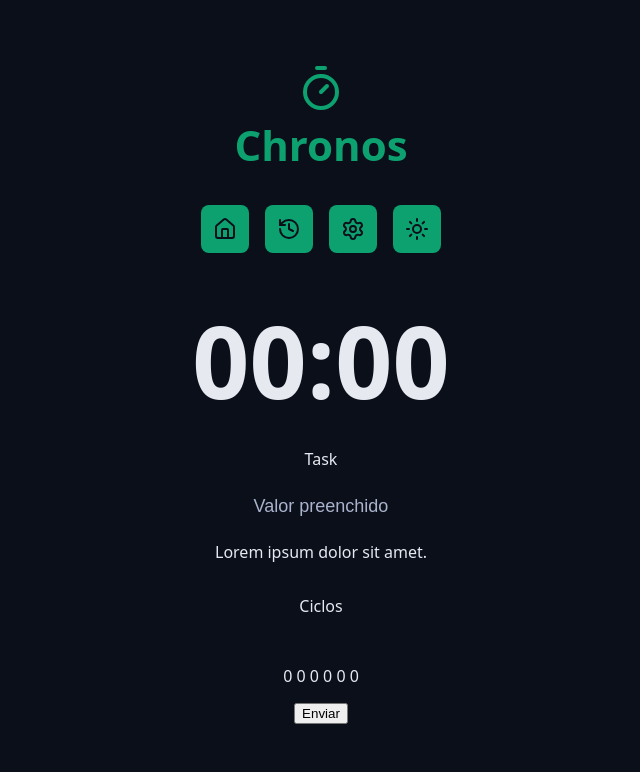
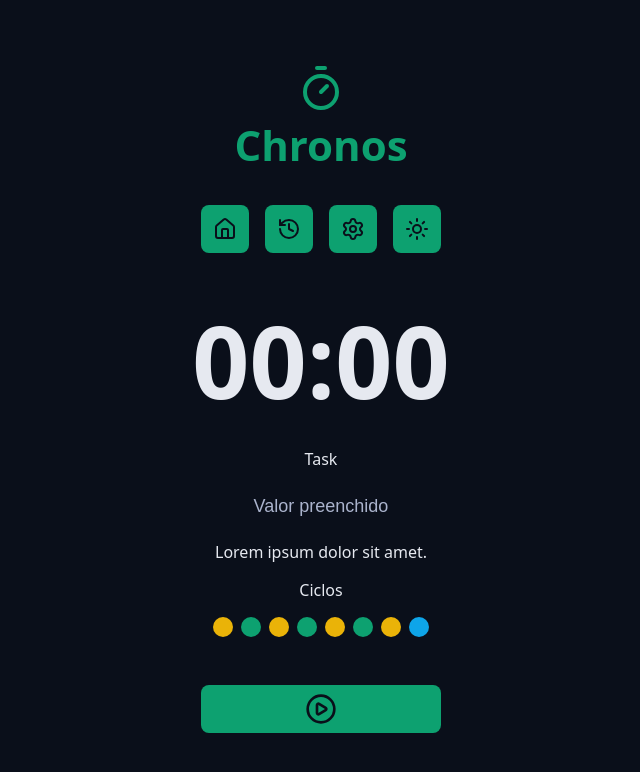
Before and after one commit to alexromanhuk/curso-react, a React (Vite) app in the folder react-course/: page / in a window 1280 px wide. Shown: the top 772 px of the page, without its empty margins (319-959 px from the left). Built offline with nearby package versions, Linux system fonts and the light colour scheme.

Commit message:
Finalizando layout

```diff
--- a/react-course/src/App.tsx
+++ b/react-course/src/App.tsx
@@ -3,6 +3,9 @@
 import { Input } from './components/Input';
 import { Logo } from './components/Logo';
 import { Menu } from './components/Menu';
+import { Cycles } from './components/Cycles';
+import { Button } from "./components/Button";
+import { PlayCircleIcon } from 'lucide-react';
 
 import './styles/global.css';
 import './styles/theme.css'
@@ -36,12 +39,11 @@
                     </div>
 
                     <div className='formRow'>
-                        <p>Ciclos</p>
-                        <p>0 0 0 0 0 0</p>
+                        <Cycles/>
                     </div>
 
                     <div className='formRow'>
-                        <button type="submit">Enviar</button>
+                        <Button color='green'> <PlayCircleIcon /> </Button>
                     </div>
 
                 </form>
--- /dev/null
+++ b/react-course/src/components/Button/index.tsx
@@ -0,0 +1,16 @@
+import styles from './styles.module.css'
+
+type ButtonProps = {
+    children: React.ReactNode;
+    color?: 'green' | 'red';
+} & React.ComponentProps<'button'> ;
+
+export function Button({children, color='green', ...props }: ButtonProps) {
+    return (
+        <>
+            <button className={`${styles.button} ${styles[color]}`} {...props}>
+               {children}
+            </button>
+        </>
+    );
+}
--- /dev/null
+++ b/react-course/src/components/Button/styles.module.css
@@ -0,0 +1,31 @@
+.button {
+  border: none ;
+  display: flex;
+  align-items: center;
+  justify-content: center;
+  min-width: 24rem;
+  padding: 0.8rem;
+  border-radius: 0.8rem;
+  margin: 3.2rem 0;
+  cursor: pointer;
+  transition: filter 0.2s;
+}
+
+.button:hover {
+ filter: brightness(70%);
+}
+
+.button svg {
+  width: 3.2rem;
+  height: 3.2rem;
+}
+
+.red {
+    background: var(--error);
+  color: var(--text-over-primary);
+}
+
+.green {
+    background: var(--primary);
+  color: var(--text-over-primary);
+}
--- a/react-course/src/components/Cycles/index.tsx
+++ b/react-course/src/components/Cycles/index.tsx
@@ -0,0 +1,19 @@
+import styles from './styles.module.css';
+
+export function Cycles() {
+    return (
+        <div className={styles.cycles}>
+            <span> Ciclos</span>
+            <div className={styles.cycleDots}>
+                <span className={`${styles.cycleDot} ${styles.workTime}`}></span>
+                <span className={`${styles.cycleDot} ${styles.shortBreakTime}`}></span>
+                <span className={`${styles.cycleDot} ${styles.workTime}`}></span>
+                <span className={`${styles.cycleDot} ${styles.shortBreakTime}`}></span>
+                <span className={`${styles.cycleDot} ${styles.workTime}`}></span>
+                <span className={`${styles.cycleDot} ${styles.shortBreakTime}`}></span>
+                <span className={`${styles.cycleDot} ${styles.workTime}`}></span>
+                <span className={`${styles.cycleDot} ${styles.longBreakTime}`}></span>
+            </div>
+        </div>
+    );
+}
--- a/react-course/src/components/Cycles/styles.module.css
+++ b/react-course/src/components/Cycles/styles.module.css
@@ -0,0 +1,32 @@
+.cycles {
+    display: flex;
+    flex-direction: column;
+    align-items: center;
+    justify-content: center;
+    gap: 1.6rem;
+}
+
+.cycleDots {
+    display: flex;
+    gap: 0.8rem;
+    margin-bottom: 1.6rem;
+}
+
+.cycleDot {
+    width: 2rem;
+    height: 2rem;
+    background-color: var(--primary);
+    border-radius: 50%;
+}
+
+.workTime {
+    background-color: var(--warning);
+}
+
+.shortBreakTime {
+    background-color: var(--primary);
+}
+
+.longBreakTime {
+    background-color: var(--info);
+}
```
